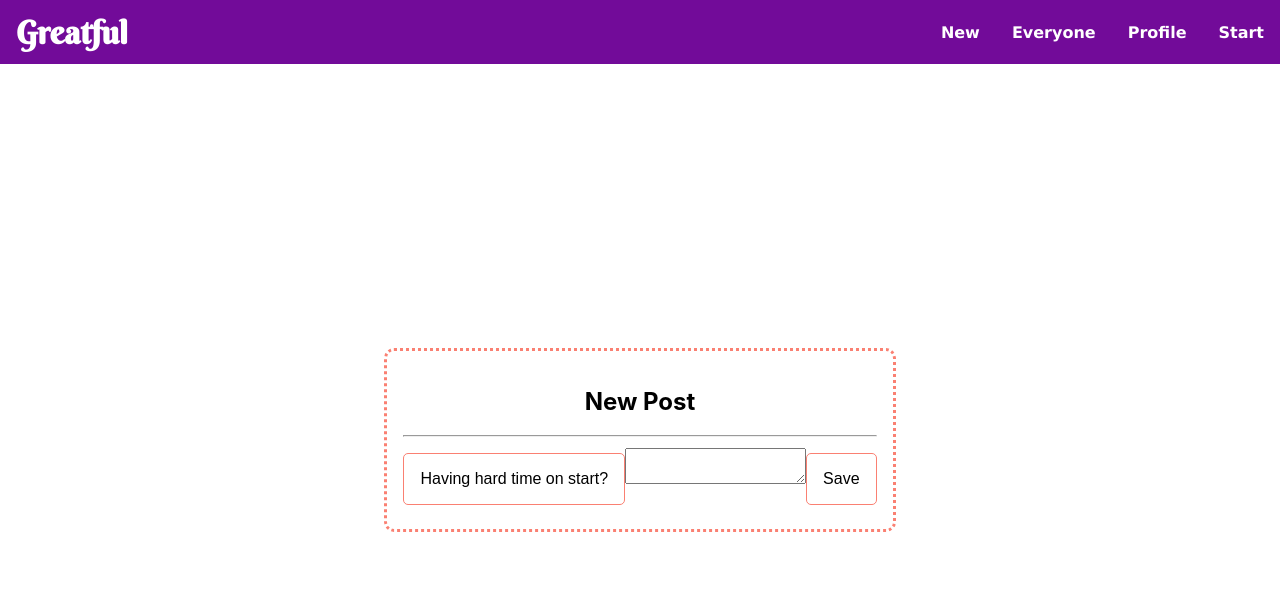
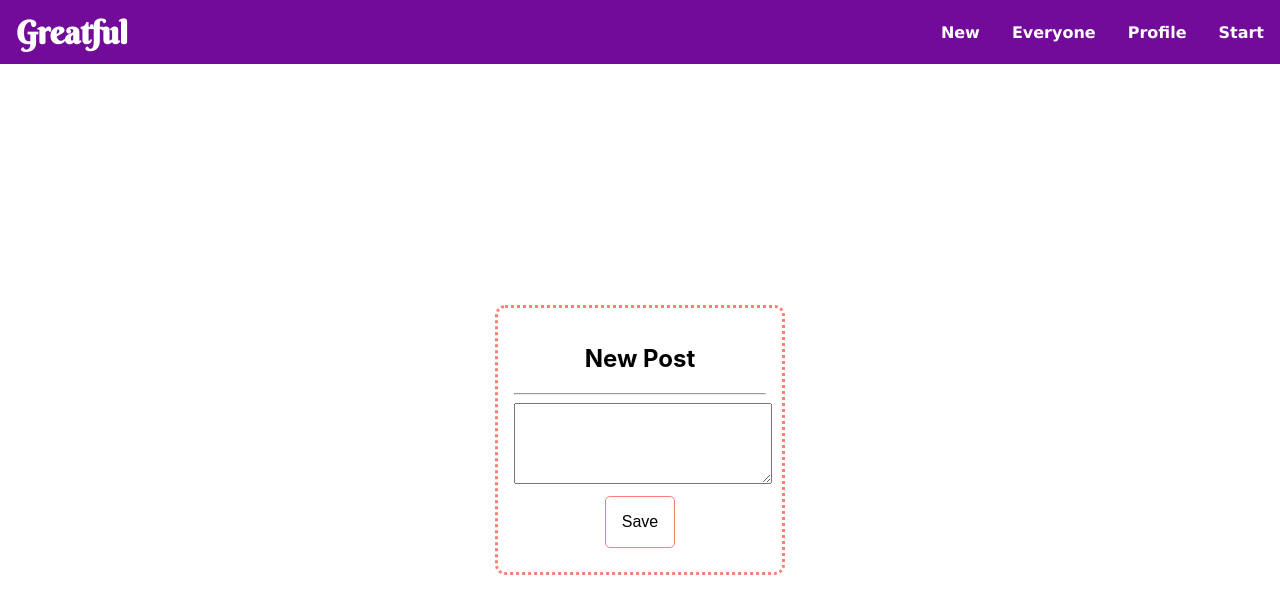
Before and after one commit to voidJuneau/grateful, a React (Create React App) app in the folder client/: page /new in a window 1280 px wide. Shown: the top 614 px of the page. Built offline with nearby package versions, Linux system fonts and the light colour scheme.

Commit message:
Temporarily finished new post page

```diff
--- a/client/src/pages/NewPost.js
+++ b/client/src/pages/NewPost.js
@@ -1,18 +1,29 @@
-import React from 'react';
+import React, { useState } from 'react';
+import styled from 'styled-components';
 
 import CenterContainer from '../components/shared/CenterContainer';
 import Card from '../components/shared/Card'
 import Button from '../components/shared/Button';
 
 const NewPost = () => {
+  const [content, setContent] = useState('');
+  const TextArea = styled.textarea`
+    width: 100%;
+  `
+
+  const savePost = event => {
+    event.preventDefault();
+    console.log(content)
+  }
+
   return (
     <CenterContainer>
       <Card>
         <h2>New Post</h2>
         <hr />
-        <form>
-          <Button>Having hard time on start?</Button>
-          <textarea></textarea>
+        <form onSubmit={savePost}>
+          {/* <Button>Having hard time on start?</Button> */}
+          <TextArea rows='5' value={content} onChange={e => setContent(e.target.value)}></TextArea>
           <Button type='submit'>Save</Button>
         </form>
       </Card>
```
